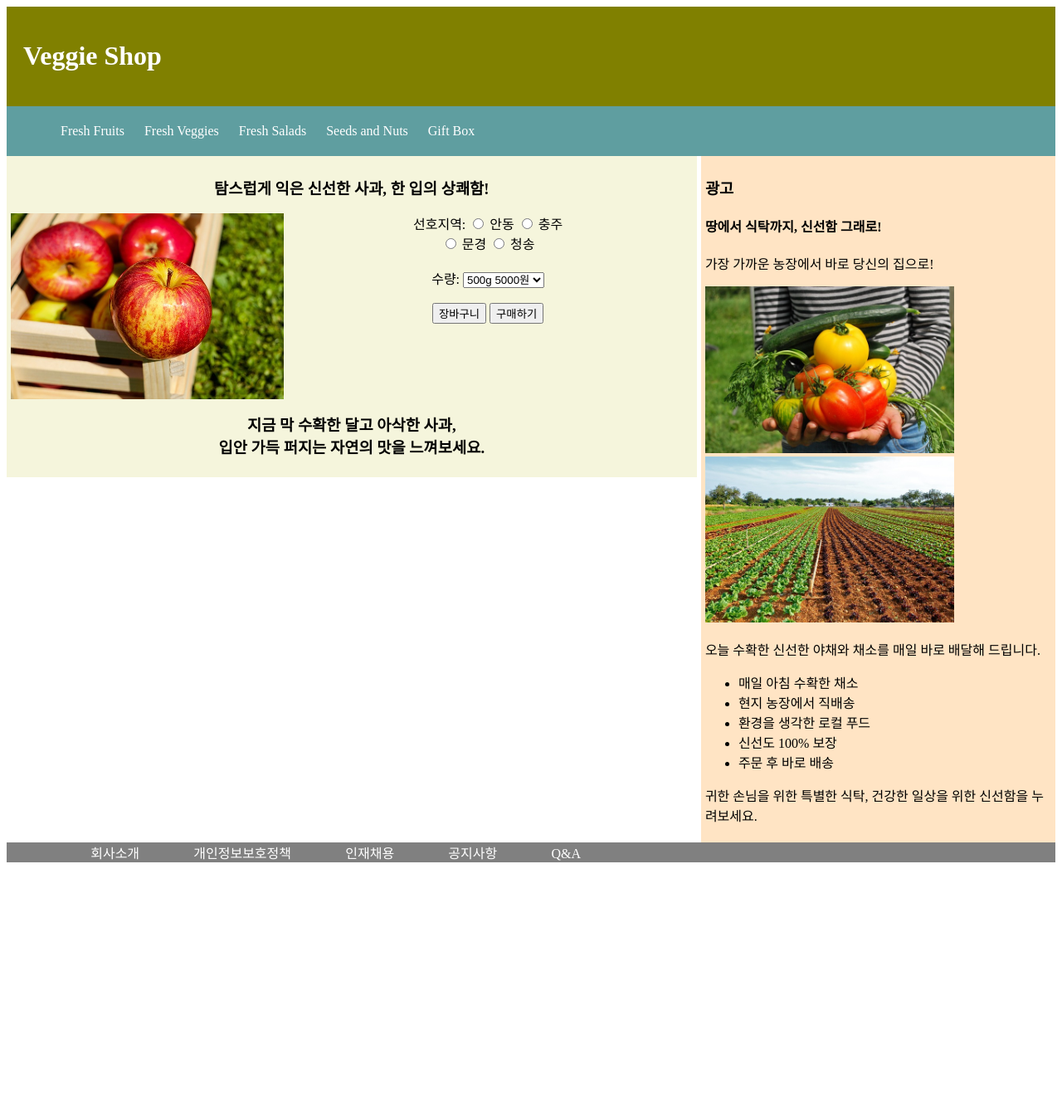
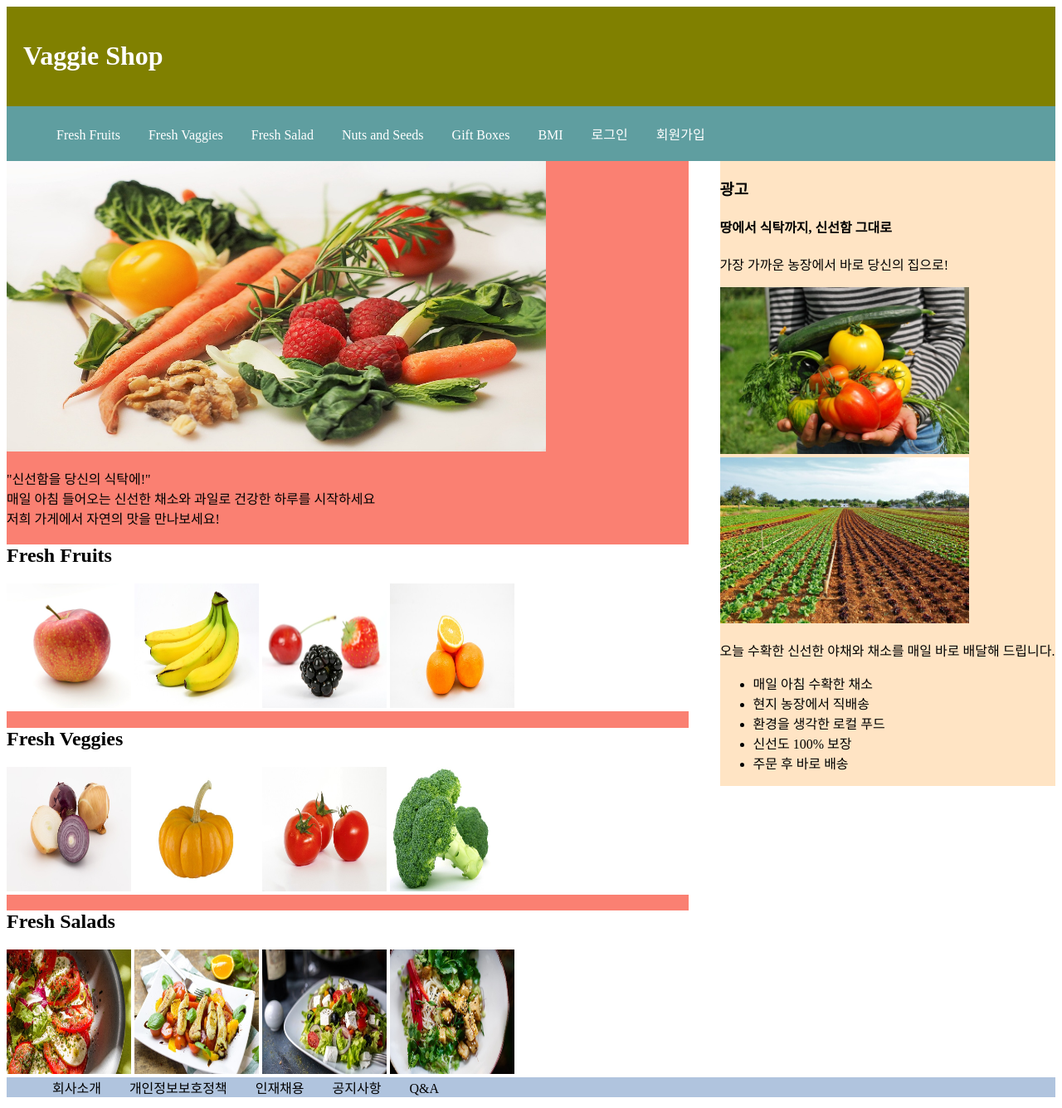
Before and after one commit to LeeJeongMin1108/java_script_2024_2, a plain HTML site: page index.html in a window 1280 px wide. Shown: the whole page at 83% size. Before the commit the page ends 1039 px from the top, so only its background shows below. Drawn offline with Linux system fonts and the light colour scheme.

Commit message:
Add files via upload

```diff
--- a/index.html
+++ b/index.html
@@ -3,126 +3,128 @@
 <head>
     <meta charset="UTF-8">
     <meta name="viewport" content="width=device-width, initial-scale=1.0">
-    <title>사과</title>
+    <title>나의 웹페이지</title>
 
     <style>
-        html,body {
-            height:100%;
+        html, body {
+            height: 100%;
         }
         header {
-            background-color: olive; color:white; padding:20px;
-            height: 10%;
+            background-color: olive;
+            color: white;
+            padding: 20px;
         }
-        nav{
-            padding:5px;
-            background-color:cadetblue;
-            color:white;
+        header a {
+            text-decoration: none;
+            color: white;
+        }
+        header a:hover {
+            text-decoration: underline;
+            color: black;
+        }
+        nav {
+            background-color: cadetblue;
+            color: white;
+            padding: 5px;
         }
         nav ul {
             list-style: none;
         }
         nav ul li {
             display: inline;
-            padding-left: 20px;
+            padding: 15px;
         }
-        nav a {
+        nav ul li a {
             text-decoration: none;
             color: white;
         }
-        nav a:hover {
+        nav ul li a:hover{
             color: black;
             text-decoration: underline;
         }
-
         section {
-            background-color: beige;
-            padding:5px;
-            float:left;
-            width:65%;
-            text-align: center;
+            background-color: salmon;
+            width: 65%;
+            float: left;
         }
-        section img {
-            float: left;
-            width: 40%;
-            padding-bottom: 2%;
+        article {
+            background-color: white;
         }
         aside {
             background-color: bisque;
-            padding:5px;
-            float:right;
-            width:33%;
-        }
-        #h3 {
-            clear: both;
+            width: 32%;
+            float: right;
         }
         footer {
-        clear:both;
-        background-color: gray;
+            background-color: lightsteelblue;
+            clear: both;
         }
         footer ul {
             list-style: none;
         }
         footer ul li {
-            color: white;
             display: inline;
-            padding-left: 5%;
+            padding: 15px;
         }
     </style>
 </head>
 <body>
+    <header><h1><a href="index.html">Vaggie Shop</a></h1></header>
 
-    <header>
-        <h1>Veggie Shop</h1>
-    </header>
     <nav>
-        <ul>
-            <li><a href = "#fruits" target="_blank"> Fresh Fruits </a></li>
-            <li><a href = "#veggies"> Fresh Veggies </a></li>
-            <li><a href="#salads">Fresh Salads</a></li>
-            <li>Seeds and Nuts</li>
-            <li>Gift Box</li>
-
-        </ul>
+    <ul>
+        <li><a href="#fruits">Fresh Fruits</a></li>
+        <li><a href="#veggies">Fresh Vaggies</a></li>
+        <li><a href="#salad">Fresh Salad</a></li>
+        <li><a href="">Nuts and Seeds</a></li>
+        <li><a href="">Gift Boxes</a></li>
+        <li><a href="bmi.html" target="_blank">BMI</a></li>
+        <li><a href="login.html" target="_blank">로그인</a></li>
+        <li><a href="signup.html" target="_blank">회원가입</a></li>
+    </ul>
     </nav>
 
     <section>
-        <article>
-        <h1>탐스럽게 익은 신선한 사과, 한 입의 상쾌함!</h1>
+    <img src="image/veggies.jpg" width="650" height="350">
 
-        <img src="image/apple2.jpg" width="300">
+    <p>"신선함을 당신의 식탁에!"<br>
+        매일 아침 들어오는 신선한 채소와 과일로 건강한 하루를 시작하세요<br>
+        저희 가게에서 자연의 맛을 만나보세요!<br></p>
 
-        <form action="index.php" method="get">
-            선호지역:
-            <input type="radio" name="location" value="andong"> 안동
-            <input type="radio" name="location" value="chungju"> 충주<br>
-            <input type="radio" name="location" id="munkyung"> 문경
-            <input type="radio" name="location" id="chungsong"> 청송<br>
-            <br>
-            수량:
-            <select name="price">
-                <option value="5000">500g 5000원</option>
-                <option value="5000">500g 5000원</option>
-                <option value="5000">500g 5000원</option>
-                <option value="5000">500g 5000원</option>
-                <option value="5000">500g 5000원</option>
-                <option value="5000">500g 5000원</option>
-            </select><br>
-            <br>
-            <input type="submit" value="장바구니" onclick="alert('장바구니에 정상적으로 담겼습니다!')">
-            <input type="submit" value="구매하기">
-        </form>
-        <br>
-        <h3 id="h3">지금 막 수확한 달고 아삭한 사과,<br>입안 가득 퍼지는 자연의 맛을 느껴보세요.</h3>
+    <article id="a01">
+    <h2 id="fruits">Fresh Fruits</h2>
+    <a href="apple.html" target="_blank"><img src="image/apple.jpg" width="150" height="150"></a>
+    <a href="banana.html" target="_blank"><img src="image/banana.jpg" width="150" height="150"></a>
+    <a href="berries.html" target="_blank"><img src="image/berries.jpg" width="150" height="150"></a>
+    <a href="orange.html" target="_blank"><img src="image/orange.jpg" width="150" height="150"></a>
+    <br>
+    </article>
+
+    <article id="a02">
+    <h2 id="veggies">Fresh Veggies</h2>
+    <a href="apple.html" target="_blank"><img src="image/onion.jpg" width="150" height="150"></a>
+    <a href="banana.html" target="_blank"><img src="image/pumpkin.jpg" width="150" height="150"></a>
+    <a href="berries.html" target="_blank"><img src="image/tomato.jpg" width="150" height="150"></a>
+    <a href="orange.html" target="_blank"><img src="image/broccoli.jpg" width="150" height="150"></a>
+    <br>
+    </article>
+
+    <article id="a03">
+    <h2 id="salad">Fresh Salads</h2>
+    <a href="apple.html" target="_blank"><img src="image/salad1.jpg" width="150" height="150"></a>
+    <a href="banana.html" target="_blank"><img src="image/salad2.jpg" width="150" height="150"></a>
+    <a href="berries.html" target="_blank"><img src="image/salad3.jpg" width="150" height="150"></a>
+    <a href="orange.html" target="_blank"><img src="image/pasta.jpg" width="150" height="150"></a>
+    <br>
     </article>
     </section>
 
     <aside>
         <h3>광고</h3>
-        <h4>땅에서 식탁까지, 신선함 그래로!</h4>
+        <h4>땅에서 식탁까지, 신선함 그대로</h4>
         <p>가장 가까운 농장에서 바로 당신의 집으로!</p>
-
-        <a href="#"><img src="image/delivery.jpg" width="300"></a>
-        <a href="#"><img src="image/farm.jpg" width="300"></a>
+        <img src="image/delivery.jpg" width="300"><br>
+        <img src="image/farm.jpg" width="300">
         <p>오늘 수확한 신선한 야채와 채소를 매일 바로 배달해 드립니다.</p>
         <ul>
             <li>매일 아침 수확한 채소</li>
@@ -131,17 +133,17 @@
             <li>신선도 100% 보장</li>
             <li>주문 후 바로 배송</li>
         </ul>
-        <p>귀한 손님을 위한 특별한 식탁, 건강한 일상을 위한 신선함을 누려보세요.</p>
     </aside>
 
     <footer>
         <ul>
-            <li> 회사소개</li>
-            <li> 개인정보보호정책</li>
-            <li> 인재채용</li>
-            <li> 공지사항</li>
-            <li> Q&A</li>
+            <li>회사소개</li>
+            <li>개인정보보호정책</li>
+            <li>인재채용</li>
+            <li>공지사항</li>
+            <li>Q&A</li>
         </ul>
     </footer>
+
 </body>
 </html>
```
Also changed, not shown: apple.html (+137 -1 lines), bmi.html (added, +11 -0 lines), login.html (added, +19 -0 lines), signup.html (added, +28 -0 lines).
